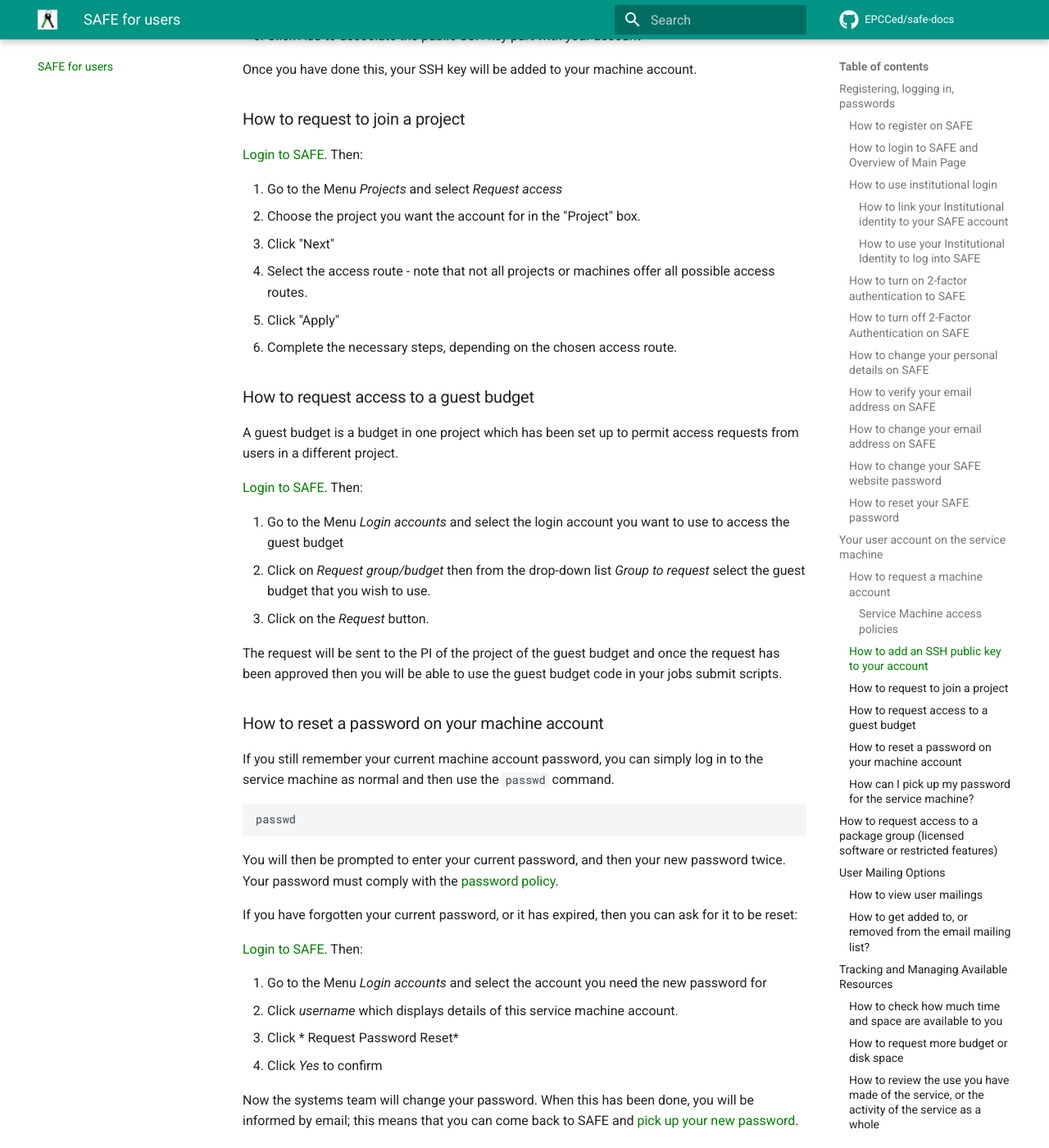
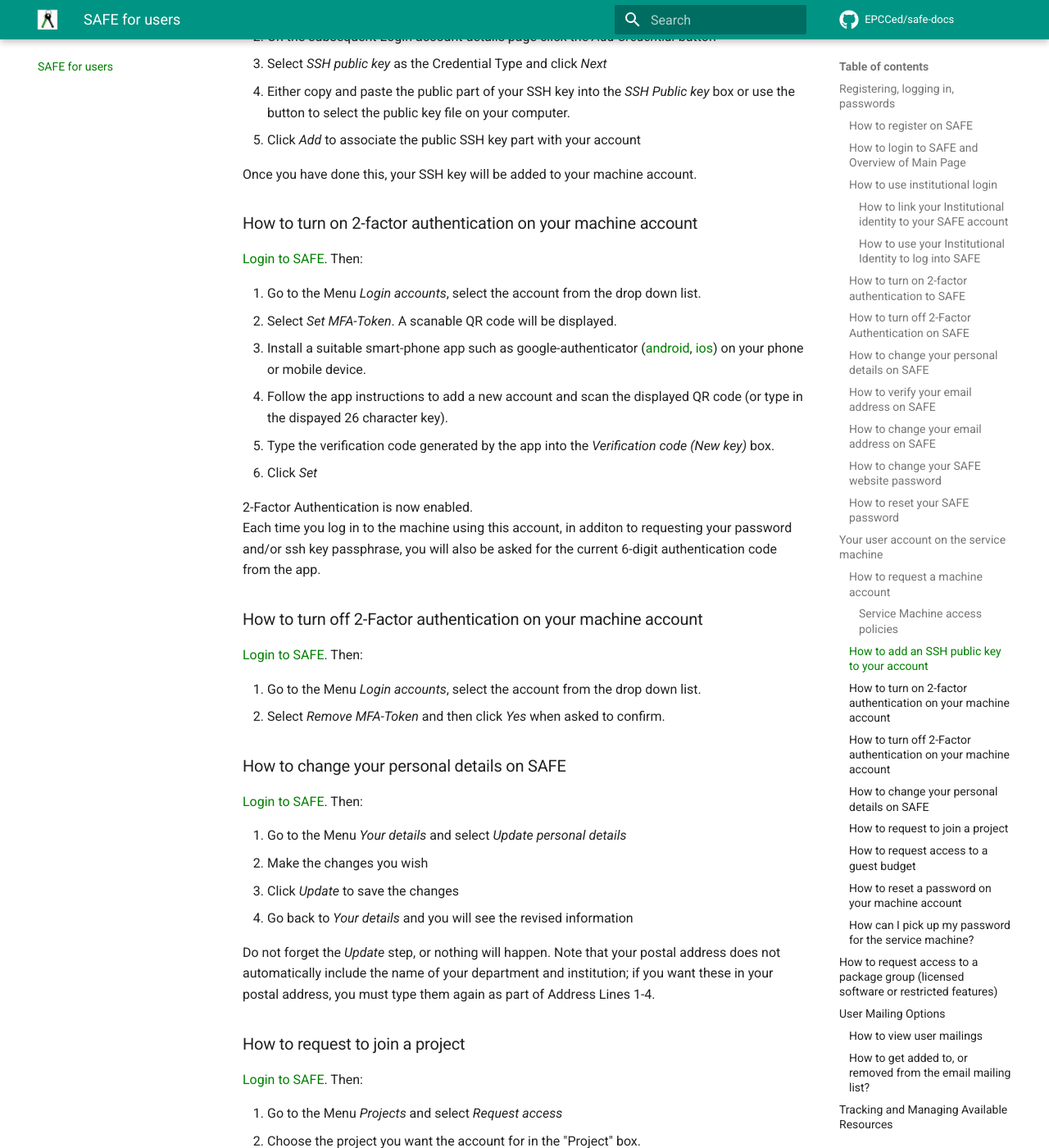
Before and after one commit to EPCCed/safe-docs, an MkDocs documentation site: the page built from docs/safe-for-users.md, in a window 1280 px wide and 1400 px high, scrolled down 6289 px. Shown: the whole window at 82% size. Built offline with MkDocs 1.6.1 and Material for MkDocs 9.7.7, drawn with Linux system fonts in a browser that asks for light colours; comment, search, counter and statistics services are not loaded; some of the changed text lies outside the part shown.

Commit message:
Add machine account MFA info

```diff
--- a/docs/safe-for-users.md
+++ b/docs/safe-for-users.md
@@ -178,6 +178,9 @@ This can be safely ignored - no changes will be made if the link is not used.
     machine account.
 
 
+
+
+
 #### Service Machine access policies
 
 
@@ -185,6 +188,7 @@ This can be safely ignored - no changes will be made if the link is not used.
 | Service  |  Hosting site | Access policy |
 | -------- | ------------  | ------------- |
 | ARCHER2 |  EPCC | Users must have an SSH public key registered to use the machine<br/>Both password and SSH key required for access |
+| EIDF | EPCC |  Users must have an SSH public key registered to use the machine<br/>Both password and SSH key required for access<br/>2-Factor Authentication is optional
 | Bede | N8 | Only one account per person is allowed<br/>Users must have a public key registered to use the machine |
 | Cirrus | EPCC | Users must have email addresses from specified organisations<br/>Users must register an SSH public key to access the machine<br/>Both password and SSH key required for access |
 | CSD3 (Peta4-Skylake, Peta4-KNL, Wilkes2-GPU) | University of Cambridge | Only one account per person is allowed<br/>Users must register an SSH public key to access the machine<br/>SSH key used for access (no password-based access) |
@@ -225,6 +229,43 @@ Once this has been done, you will be sent an email. You can then
 
 Once you have done this, your SSH key will be added to your machine
 account.
+
+
+
+### <a id="2fac"></a> How to turn on 2-factor authentication on your machine account
+
+[Login to SAFE](#login). Then:
+
+1. Go to the Menu *Login accounts*, select the account from the drop down list.
+2. Select *Set MFA-Token*.  A scanable QR code will be displayed.
+2. Install a suitable smart-phone app such as
+google-authenticator ([android](https://play.google.com/store/apps/details?id=com.google.android.apps.authenticator2), [ios](http://appstore.com/googleauthenticator)) on your phone or mobile device.
+3. Follow the app instructions to add a new account and scan the displayed QR code (or type in the dispayed 26 character key).
+4. Type the verification code generated by the app into the *Verification code (New key)* box.
+5. Click *Set*
+
+2-Factor Authentication is now enabled.
+Each time you log in to the machine using this account, in additon to requesting your password and/or ssh key passphrase, you will also be asked for the current 6-digit authentication code from the app.
+
+### How to turn off 2-Factor authentication on your machine account
+
+[Login to SAFE](#login). Then:
+
+1. Go to the Menu *Login accounts*, select the account from the drop down list.
+2. Select *Remove MFA-Token*  and then click *Yes* when asked to confirm.
+
+### <h3 id="details"></a> How to change your personal details on SAFE
+
+[Login to SAFE](#login). Then:
+
+1. Go to the Menu *Your details* and select  *Update personal details*
+2. Make the changes you wish
+3. Click *Update* to save the changes
+4. Go back to *Your details* and you will see the revised information
+
+Do not forget the *Update* step, or nothing will happen. Note that your postal address does
+not automatically include the name of your department and institution; if you want these in
+your postal address, you must type them again as part of Address Lines 1-4.
 
 ### <a id="joinproject"></a> How to request to join a project
 
```
